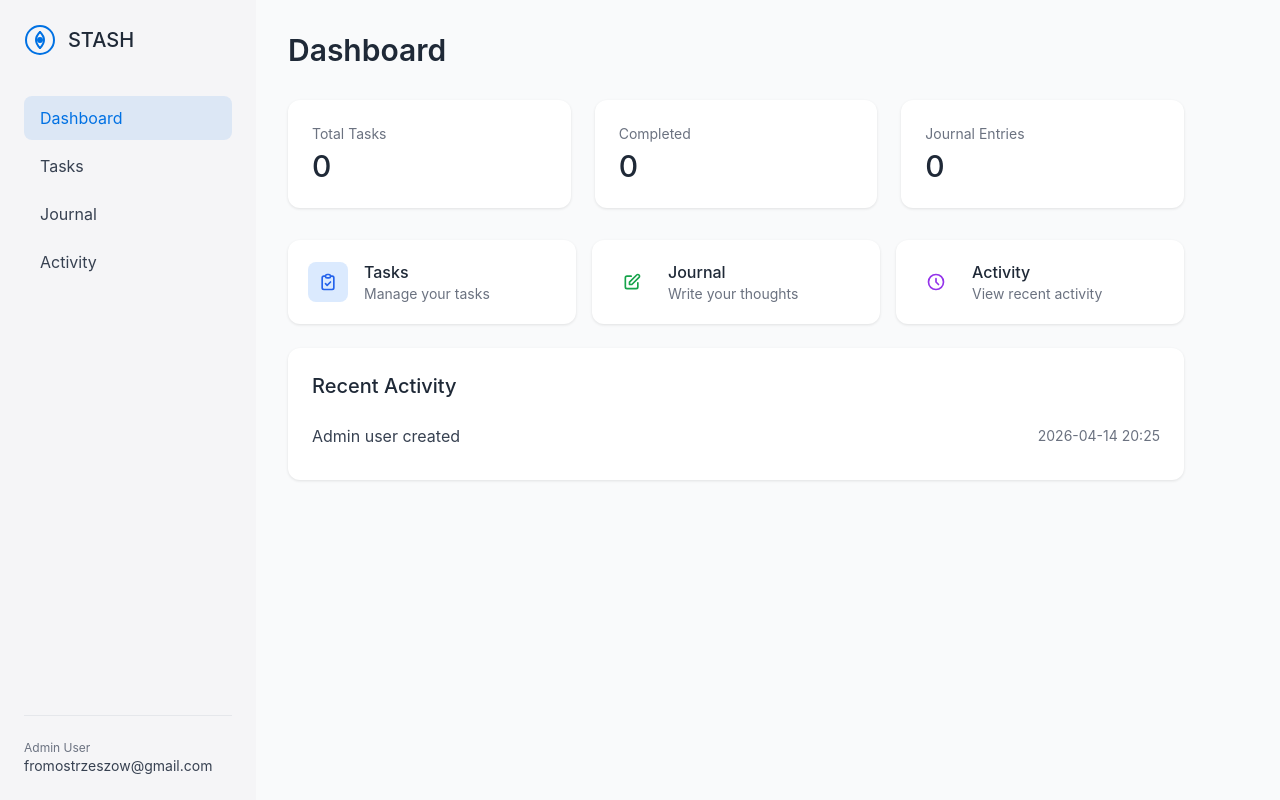
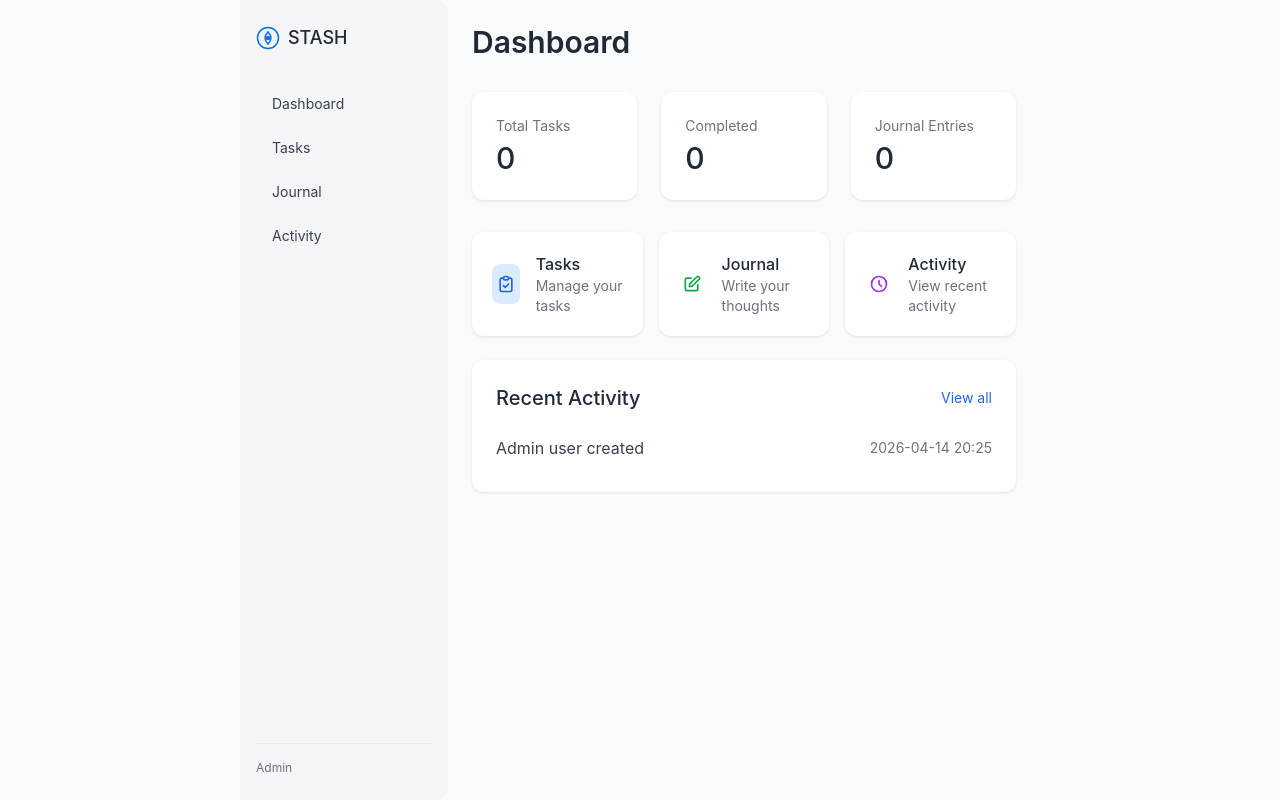
Before and after one commit to MatCodePlay/stash, a FastAPI app: page / in a window 1280 px wide. Run offline with FastAPI, Linux system fonts and the light colour scheme; data comes from the database, SQL or seed files in the repository; data that the repository does not hold is empty; some libraries are stand-ins or nearby versions.

Commit message:
feat(ui): add pagination, timestamps, and layout refinements
Implement pagination for tasks, journal, and logs pages with 8 items per page for tasks. Add created_at and completed_at timestamps to tasks with display in task cards. Refine base layout with favicon, centered design, and narrower sidebar. Add "View all" link in dashboard activity section.

```diff
--- a/main.py
+++ b/main.py
@@ -3,7 +3,7 @@ import hashlib
 from datetime import datetime
 from pathlib import Path
 
-from fastapi import FastAPI, Request, HTTPException, Form
+from fastapi import FastAPI, Request, HTTPException, Form, Query
 from fastapi.responses import HTMLResponse
 from fastapi.staticfiles import StaticFiles
 from fastapi.templating import Jinja2Templates
@@ -39,6 +39,8 @@ class Task(Base):
     user_id = Column(Integer, index=True)
     content = Column(String)
     is_done = Column(Boolean, default=False)
+    created_at = Column(DateTime, default=datetime.utcnow)
+    completed_at = Column(DateTime, nullable=True)
 
 
 class Journal(Base):
@@ -141,13 +143,37 @@ async def index(request: Request):
 
 
 @app.get("/tasks", response_class=HTMLResponse)
-async def tasks_page(request: Request):
+async def tasks_page(request: Request, page: int = Query(1, ge=1)):
     logger.info("Tasks page accessed")
     db = SessionLocal()
-    tasks = db.query(Task).filter(Task.user_id == ADMIN_ID).all()
+    per_page = 8
+    offset = (page - 1) * per_page
+    total = db.query(Task).filter(Task.user_id == ADMIN_ID).count()
+    total_pages = (total + per_page - 1) // per_page if total > 0 else 1
+    active = (
+        db.query(Task)
+        .filter(Task.user_id == ADMIN_ID, Task.is_done == False)
+        .order_by(Task.created_at.desc())
+        .all()
+    )
+    completed = (
+        db.query(Task)
+        .filter(Task.user_id == ADMIN_ID, Task.is_done == True)
+        .order_by(Task.completed_at.desc())
+        .all()
+    )
+    all_tasks = active + completed
+    tasks = all_tasks[offset : offset + per_page]
     db.close()
     return templates.TemplateResponse(
-        "tasks.html", {"request": request, "tasks": tasks}
+        "tasks.html",
+        {
+            "request": request,
+            "tasks": tasks,
+            "page": page,
+            "total_pages": total_pages,
+            "per_page": per_page,
+        },
     )
 
 
@@ -156,7 +182,9 @@ def is_htmx(request: Request) -> bool:
 
 
 @app.post("/tasks", response_class=HTMLResponse)
-async def add_task(request: Request, content: str = Form(...)):
+async def add_task(
+    request: Request, content: str = Form(...), page: int = Query(1, ge=1)
+):
     logger.info(f"Task added: {content[:50]}")
     db = SessionLocal()
     task = Task(user_id=ADMIN_ID, content=content)
@@ -164,39 +192,88 @@ async def add_task(request: Request, content: str = Form(...)):
     db.commit()
     db.refresh(task)
     log_activity(ADMIN_ID, f"Added task: {content[:30]}")
-    tasks = db.query(Task).filter(Task.user_id == ADMIN_ID).all()
+    per_page = 8
+    offset = (page - 1) * per_page
+    total = db.query(Task).filter(Task.user_id == ADMIN_ID).count()
+    total_pages = (total + per_page - 1) // per_page if total > 0 else 1
+    active = (
+        db.query(Task)
+        .filter(Task.user_id == ADMIN_ID, Task.is_done == False)
+        .order_by(Task.created_at.desc())
+        .all()
+    )
+    completed = (
+        db.query(Task)
+        .filter(Task.user_id == ADMIN_ID, Task.is_done == True)
+        .order_by(Task.completed_at.desc())
+        .all()
+    )
+    all_tasks = active + completed
+    tasks = all_tasks[offset : offset + per_page]
     db.close()
     if is_htmx(request):
         return templates.TemplateResponse(
-            "_tasks_list.html", {"request": request, "tasks": tasks}
+            "_tasks_list.html",
+            {
+                "request": request,
+                "tasks": tasks,
+                "page": page,
+                "total_pages": total_pages,
+            },
         )
     return templates.TemplateResponse(
-        "tasks.html", {"request": request, "tasks": tasks}
+        "tasks.html",
+        {"request": request, "tasks": tasks, "page": page, "total_pages": total_pages},
     )
 
 
 @app.put("/tasks/{task_id}", response_class=HTMLResponse)
-async def toggle_task(task_id: int, request: Request):
+async def toggle_task(task_id: int, request: Request, page: int = Query(1, ge=1)):
     logger.info(f"Task toggled: {task_id}")
     db = SessionLocal()
     task = db.query(Task).filter(Task.id == task_id).first()
     if task:
         task.is_done = not task.is_done
+        task.completed_at = datetime.utcnow() if task.is_done else None
         db.commit()
         log_activity(ADMIN_ID, f"Toggled task: {task.content[:30]}")
-    tasks = db.query(Task).filter(Task.user_id == ADMIN_ID).all()
+    per_page = 8
+    offset = (page - 1) * per_page
+    total = db.query(Task).filter(Task.user_id == ADMIN_ID).count()
+    total_pages = (total + per_page - 1) // per_page if total > 0 else 1
+    active = (
+        db.query(Task)
+        .filter(Task.user_id == ADMIN_ID, Task.is_done == False)
+        .order_by(Task.created_at.desc())
+        .all()
+    )
+    completed = (
+        db.query(Task)
+        .filter(Task.user_id == ADMIN_ID, Task.is_done == True)
+        .order_by(Task.completed_at.desc())
+        .all()
+    )
+    all_tasks = active + completed
+    tasks = all_tasks[offset : offset + per_page]
     db.close()
     if is_htmx(request):
         return templates.TemplateResponse(
-            "_tasks_list.html", {"request": request, "tasks": tasks}
+            "_tasks_list.html",
+            {
+                "request": request,
+                "tasks": tasks,
+                "page": page,
+                "total_pages": total_pages,
+            },
         )
     return templates.TemplateResponse(
-        "tasks.html", {"request": request, "tasks": tasks}
+        "tasks.html",
+        {"request": request, "tasks": tasks, "page": page, "total_pages": total_pages},
     )
 
 
 @app.delete("/tasks/{task_id}", response_class=HTMLResponse)
-async def delete_task(task_id: int, request: Request):
+async def delete_task(task_id: int, request: Request, page: int = Query(1, ge=1)):
     logger.info(f"Task deleted: {task_id}")
     db = SessionLocal()
     task = db.query(Task).filter(Task.id == task_id).first()
@@ -205,30 +282,66 @@ async def delete_task(task_id: int, request: Request):
         db.delete(task)
         db.commit()
         log_activity(ADMIN_ID, f"Deleted task: {content[:30]}")
-    tasks = db.query(Task).filter(Task.user_id == ADMIN_ID).all()
+    per_page = 8
+    offset = (page - 1) * per_page
+    total = db.query(Task).filter(Task.user_id == ADMIN_ID).count()
+    total_pages = (total + per_page - 1) // per_page if total > 0 else 1
+    active = (
+        db.query(Task)
+        .filter(Task.user_id == ADMIN_ID, Task.is_done == False)
+        .order_by(Task.created_at.desc())
+        .all()
+    )
+    completed = (
+        db.query(Task)
+        .filter(Task.user_id == ADMIN_ID, Task.is_done == True)
+        .order_by(Task.completed_at.desc())
+        .all()
+    )
+    all_tasks = active + completed
+    tasks = all_tasks[offset : offset + per_page]
     db.close()
     if is_htmx(request):
         return templates.TemplateResponse(
-            "_tasks_list.html", {"request": request, "tasks": tasks}
+            "_tasks_list.html",
+            {
+                "request": request,
+                "tasks": tasks,
+                "page": page,
+                "total_pages": total_pages,
+            },
         )
     return templates.TemplateResponse(
-        "tasks.html", {"request": request, "tasks": tasks}
+        "tasks.html",
+        {"request": request, "tasks": tasks, "page": page, "total_pages": total_pages},
     )
 
 
 @app.get("/journal", response_class=HTMLResponse)
-async def journal_page(request: Request):
+async def journal_page(request: Request, page: int = Query(1, ge=1)):
     logger.info("Journal page accessed")
     db = SessionLocal()
+    per_page = 10
+    offset = (page - 1) * per_page
+    total = db.query(Journal).filter(Journal.user_id == ADMIN_ID).count()
+    total_pages = (total + per_page - 1) // per_page if total > 0 else 1
     entries = (
         db.query(Journal)
         .filter(Journal.user_id == ADMIN_ID)
         .order_by(Journal.created_at.desc())
+        .limit(per_page)
+        .offset(offset)
         .all()
     )
     db.close()
     return templates.TemplateResponse(
-        "journal.html", {"request": request, "entries": entries}
+        "journal.html",
+        {
+            "request": request,
+            "entries": entries,
+            "page": page,
+            "total_pages": total_pages,
+        },
     )
 
 
@@ -257,17 +370,26 @@ async def add_journal(request: Request, content: str = Form(...)):
 
 
 @app.get("/logs", response_class=HTMLResponse)
-async def logs_page(request: Request):
+async def logs_page(request: Request, page: int = Query(1, ge=1)):
     logger.info("Logs page accessed")
     db = SessionLocal()
+    per_page = 10
+    offset = (page - 1) * per_page
+    total = db.query(ActivityLog).filter(ActivityLog.user_id == ADMIN_ID).count()
+    total_pages = (total + per_page - 1) // per_page if total > 0 else 1
     logs = (
         db.query(ActivityLog)
         .filter(ActivityLog.user_id == ADMIN_ID)
         .order_by(ActivityLog.created_at.desc())
+        .limit(per_page)
+        .offset(offset)
         .all()
     )
     db.close()
-    return templates.TemplateResponse("logs.html", {"request": request, "logs": logs})
+    return templates.TemplateResponse(
+        "logs.html",
+        {"request": request, "logs": logs, "page": page, "total_pages": total_pages},
+    )
 
 
 if __name__ == "__main__":
--- a/templates/base.html
+++ b/templates/base.html
@@ -4,6 +4,7 @@
     <meta charset="UTF-8">
     <meta name="viewport" content="width=device-width, initial-scale=1.0">
     <title>STASH</title>
+    <link rel="icon" type="image/svg+xml" href="/static/favicon.svg">
     <script src="https://unpkg.com/htmx.org@1.9.10"></script>
     <script src="https://cdn.tailwindcss.com"></script>
     <link href="https://fonts.googleapis.com/css2?family=Inter:wght@300;400;500;600&display=swap" rel="stylesheet">
@@ -18,30 +19,29 @@
         .nav-item.active { background: rgba(0,113,227,0.1); color: #0071e3; }
     </style>
 </head>
-<body class="bg-gray-50 min-h-screen">
-    <div class="flex min-h-screen">
-        <aside class="sidebar w-64 flex-shrink-0 p-6 flex flex-col">
-            <div class="flex items-center gap-3 mb-10">
-                <svg class="w-8 h-8" viewBox="0 0 32 32" fill="none" xmlns="http://www.w3.org/2000/svg">
+<body class="bg-gray-50 min-h-screen flex justify-center">
+    <div class="flex w-[800px]">
+        <aside class="sidebar w-52 flex-shrink-0 py-6 px-4 flex flex-col rounded-r-xl">
+            <div class="flex items-center gap-2 mb-8">
+                <svg class="w-6 h-6" viewBox="0 0 32 32" fill="none" xmlns="http://www.w3.org/2000/svg">
                     <circle cx="16" cy="16" r="14" stroke="#0071e3" stroke-width="2"/>
                     <path d="M16 8C16 8 12 12 12 16C12 20 16 24 16 24" stroke="#0071e3" stroke-width="2" stroke-linecap="round"/>
                     <path d="M16 8C16 8 20 12 20 16C20 20 16 24 16 24" stroke="#0071e3" stroke-width="2" stroke-linecap="round"/>
                     <circle cx="16" cy="16" r="3" fill="#0071e3"/>
                 </svg>
-                <span class="text-xl font-medium text-gray-800">STASH</span>
+                <span class="text-lg font-medium text-gray-800">STASH</span>
             </div>
             <nav class="space-y-1 flex-1">
-                <a href="/" class="nav-item block text-gray-700 {% if request.url.path == '/' %}active{% endif %}">Dashboard</a>
-                <a href="/tasks" class="nav-item block text-gray-700 {% if request.url.path == '/tasks' %}active{% endif %}">Tasks</a>
-                <a href="/journal" class="nav-item block text-gray-700 {% if request.url.path == '/journal' %}active{% endif %}">Journal</a>
-                <a href="/logs" class="nav-item block text-gray-700 {% if request.url.path == '/logs' %}active{% endif %}">Activity</a>
+                <a href="/" class="nav-item block text-sm text-gray-700">Dashboard</a>
+                <a href="/tasks" class="nav-item block text-sm text-gray-700">Tasks</a>
+                <a href="/journal" class="nav-item block text-sm text-gray-700">Journal</a>
+                <a href="/logs" class="nav-item block text-sm text-gray-700">Activity</a>
             </nav>
-            <div class="mt-auto pt-6 border-t border-gray-200">
-                <p class="text-xs text-gray-500">Admin User</p>
-                <p class="text-sm text-gray-700">fromostrzeszow@gmail.com</p>
+            <div class="mt-auto pt-4 border-t border-gray-200">
+                <p class="text-xs text-gray-500">Admin</p>
             </div>
         </aside>
-        <main class="flex-1 p-8 overflow-auto">
+        <main class="flex-1 p-6 overflow-hidden w-[500px]">
             {% block content %}{% endblock %}
         </main>
     </div>
--- a/templates/index.html
+++ b/templates/index.html
@@ -1,7 +1,7 @@
 {% extends "base.html" %}
 
 {% block content %}
-<div class="max-w-4xl">
+<div class="w-full">
     <h1 class="text-3xl font-semibold text-gray-800 mb-8">Dashboard</h1>
 
     <div class="grid grid-cols-1 md:grid-cols-3 gap-6 mb-8">
@@ -56,7 +56,10 @@
     </div>
 
     <div class="card p-6 mt-6">
-        <h2 class="text-xl font-medium text-gray-800 mb-4">Recent Activity</h2>
+        <div class="flex justify-between items-center mb-4">
+            <h2 class="text-xl font-medium text-gray-800">Recent Activity</h2>
+            <a href="/logs" class="text-sm text-blue-600 hover:text-blue-800">View all</a>
+        </div>
         <div class="space-y-3">
             {% for log in recent_logs %}
             <div class="flex justify-between items-center py-2 border-b border-gray-100 last:border-0">
```
Also changed, not shown: templates/_tasks_list.html (+12 -3 lines), templates/journal.html (+14 -2 lines), templates/logs.html (+13 -1 lines), templates/tasks.html (+25 -4 lines), static/favicon.svg (added).
